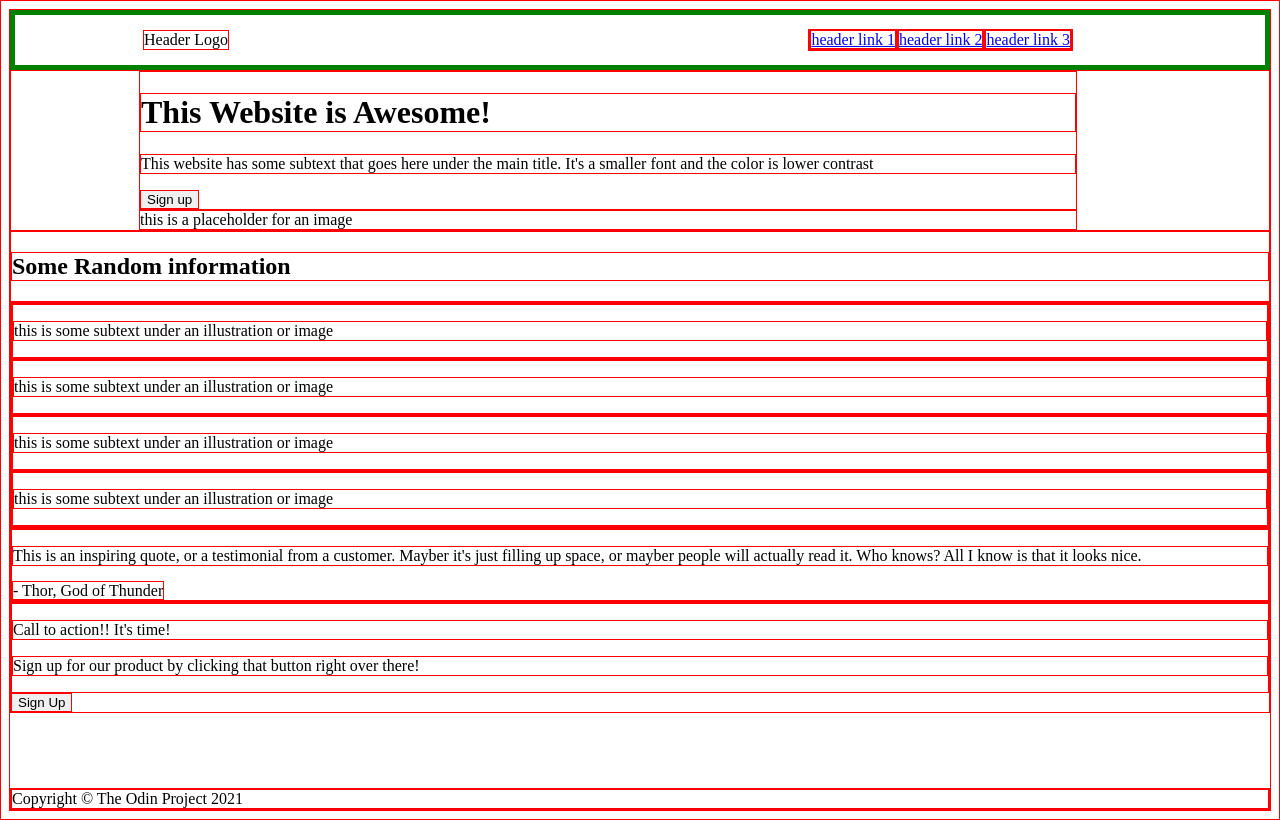
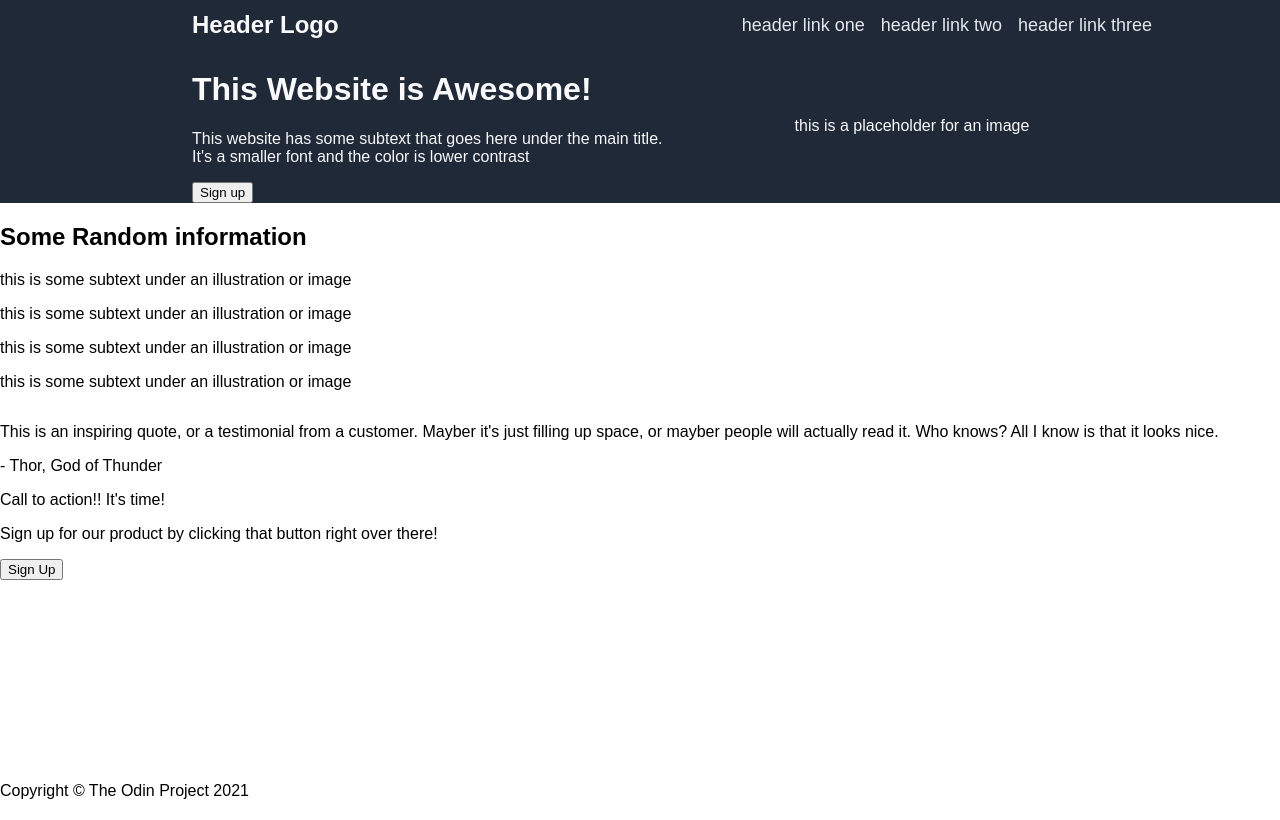
Before and after one commit to WilAm1/Landing-Page, a plain HTML site: page index.html in a window 1280 px wide. Drawn offline with Linux system fonts and the light colour scheme.

Commit message:
Adjust header

```diff
--- a/index.html
+++ b/index.html
@@ -13,9 +13,9 @@
     <header>
         <div class="website-name"> Header Logo</div>
         <ul class="header-links">
-            <li><a href="#" class="header-link">header link 1</a></li>
-            <li><a href="#" class="header-link">header link 2</a></li>
-            <li><a href="#" class="header-link">header link 3</a></li>
+            <li><a href="#" class="header-link">header link one</a></li>
+            <li><a href="#" class="header-link">header link two</a></li>
+            <li><a href="#" class="header-link">header link three</a></li>
         </ul>
     </header>
     <div class="top-content">
@@ -26,7 +26,7 @@
             <button class="btn btn-top">Sign up</button>
         </div>
         <div class="placeholder-image rectangle top-image">
-            this is a placeholder for an image
+            <p>this is a placeholder for an image</p>
         </div>
     </div>
     <div class="middle-content">
--- a/style.css
+++ b/style.css
@@ -2,10 +2,13 @@ body {
     min-height: 100vh;
     display: flex;
     flex-direction: column;
+    margin: 0;
+    padding: 0;
 }
 
 * {
-    border: solid red 1px;
+    /* border: solid red 1px; */
+    font-family: Arial, Helvetica, sans-serif;
 }
 
 
@@ -13,10 +16,14 @@ body {
 
 header {
     height: 50px;
-    border: green solid 5px;
     display: flex;
     justify-content: space-between;
     align-items: center;
+}
+
+.website-name {
+    font-weight: bold;
+    font-size: 24px;
 }
 
 ul.header-links {
@@ -24,11 +31,38 @@ ul.header-links {
     list-style-type: none;
     margin: 0;
     padding: 0;
+    font-size: 18px;
+    gap: 16px
+}
+
+ul a {
+    color: #E5E7Eb;
+    font-size: 18px;
+    text-decoration: none;
 }
 
 header,
 .top-content {
-    padding: 0 15vw 0 10vw;
+    padding: 0 10vw 0 15vw;
+    background-color: #1F2937;
+    color: #F9F8Fa;
+}
+
+
+/* Top Content */
+
+.top-content {
+    display: flex;
+}
+
+.top-content>* {
+    flex: 1;
+}
+
+.top-content div.rectangle {
+    display: flex;
+    align-items: center;
+    justify-content: center;
 }
 
 footer {
```
